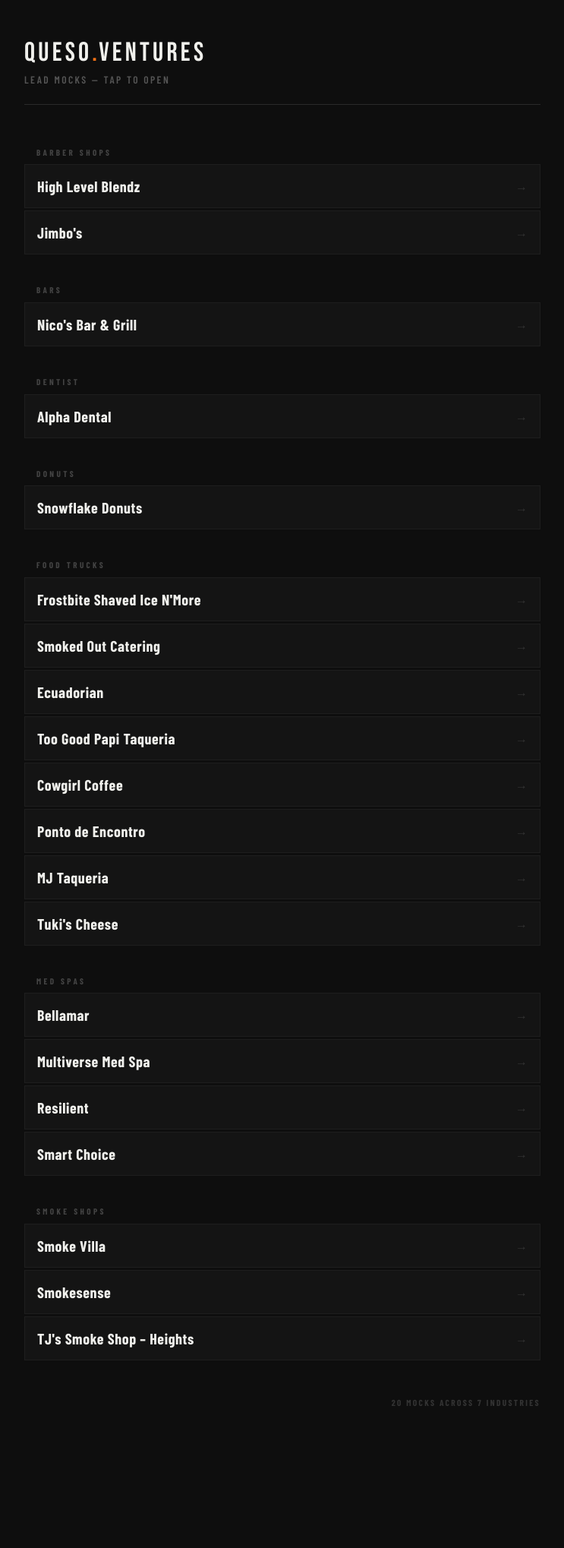
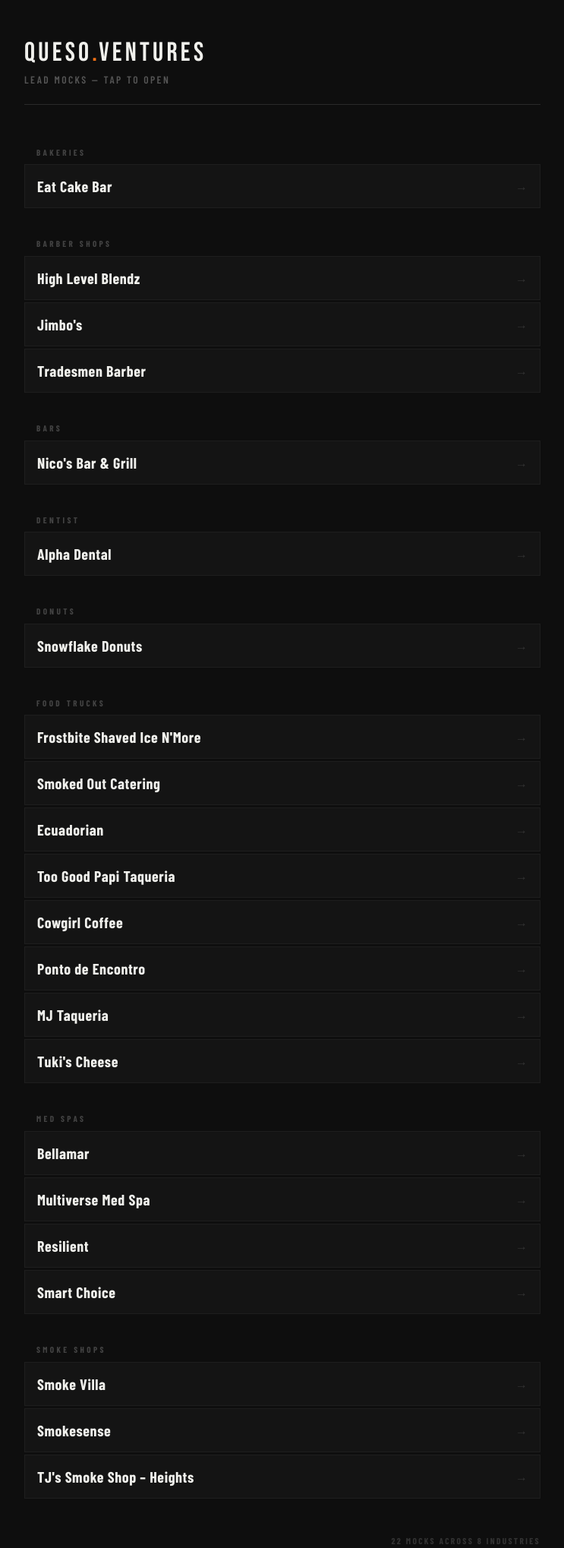
Before and after one commit to emmanuelAM01/quesoVentures-lead-mocks, a website: page index.html in a window 1280 px wide. Shown: the whole page at 76% size, without its empty margins (268-1011 px from the left). Before the commit the page ends 1917 px from the top, so only its background shows below. Drawn offline with nearby package versions, Linux system fonts and the light colour scheme.

Commit message:
update: mobile and toc

```diff
--- a/index.html
+++ b/index.html
@@ -121,6 +121,16 @@
   <main class="toc">
 
     <div class="category">
+      <p class="category-label">Bakeries</p>
+      <ul class="lead-list">
+        <li><a href="bakery/eatCake/" target="_blank" rel="noopener">
+          <span class="lead-name">Eat Cake Bar</span>
+          <span class="lead-arrow">→</span>
+        </a></li>
+      </ul>
+    </div>
+
+    <div class="category">
       <p class="category-label">Barber Shops</p>
       <ul class="lead-list">
         <li><a href="barberShops/highLevelBlendz/" target="_blank" rel="noopener">
@@ -129,6 +139,10 @@
         </a></li>
         <li><a href="barberShops/Jimbo/" target="_blank" rel="noopener">
           <span class="lead-name">Jimbo's</span>
+          <span class="lead-arrow">→</span>
+        </a></li>
+        <li><a href="barberShops/tradesman/" target="_blank" rel="noopener">
+          <span class="lead-name">Tradesmen Barber</span>
           <span class="lead-arrow">→</span>
         </a></li>
       </ul>
@@ -244,7 +258,7 @@
 
   </main>
 
-  <p class="count">20 mocks across 7 industries</p>
+  <p class="count">22 mocks across 8 industries</p>
 
 </body>
 </html>
```
Also changed, not shown: bakery/eatCake/index.html (+6 -1 lines), barberShops/tradesman/index.html (+7 -0 lines).
